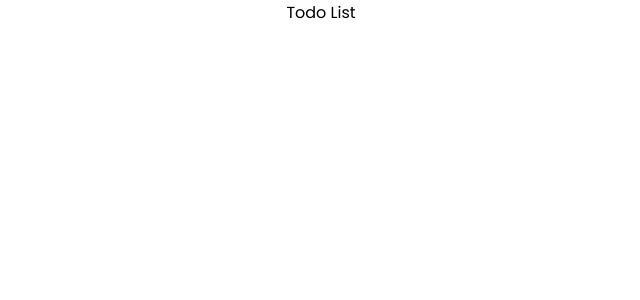
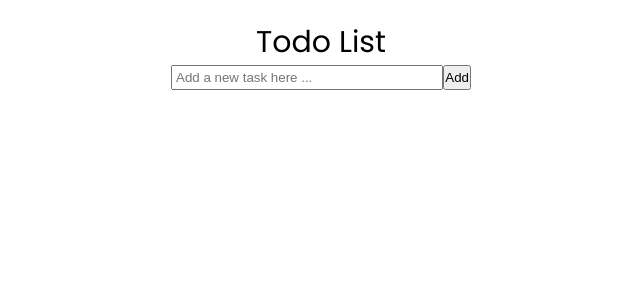
Before and after one commit to Kz0804/todo-list, a React (Create React App) app: page / in a window 1280 px wide. Shown: the top 300 px of the page, without its empty margins (319-959 px from the left). Built offline with nearby package versions, Linux system fonts and the light colour scheme; the HTML template or start-up script is replaced by a standard one.

Commit message:
Create Task and Adder component

```diff
--- a/src/App.css
+++ b/src/App.css
@@ -1,5 +1,21 @@
+.container {
+  display: flex;
+  flex-direction: column;
+  align-items: center;
+}
+
 header {
-  min-width: 300px;
-  margin: 0 auto;
-  text-align: center;
+  margin-top: 2rem;
+  font-size: 3rem;
 }
+
+.task--adder {
+  width: 30rem;
+  display: flex;
+  justify-content: center;
+}
+
+.task--adder input {
+  width: 100%;
+  padding: 0.3rem;
+}
--- a/src/App.jsx
+++ b/src/App.jsx
@@ -1,8 +1,16 @@
 import './App.css';
 import Header from './components/Header';
+import Task from './components/Task/Task';
 
 function App() {
-  return <Header />;
+  return (
+    <div className="container">
+      <Header />
+      <main>
+        <Task />
+      </main>
+    </div>
+  );
 }
 
 export default App;
--- /dev/null
+++ b/src/components/Task/Task.jsx
@@ -0,0 +1,12 @@
+import React from 'react';
+import Adder from './components/Adder';
+
+const Task = () => {
+  return (
+    <main>
+      <Adder />
+    </main>
+  );
+};
+
+export default Task;
--- /dev/null
+++ b/src/components/Task/components/Adder.jsx
@@ -0,0 +1,20 @@
+import React, { useState } from 'react';
+
+const Adder = () => {
+  const [content, setContent] = useState('');
+
+  return (
+    <div className="task--adder">
+      <input
+        type="text"
+        placeholder="Add a new task here ..."
+        maxLength={255}
+        value={content}
+        onChange={(event) => setContent(event.target.value)}
+      />
+      <button className="btn-add">Add</button>
+    </div>
+  );
+};
+
+export default Adder;
```
